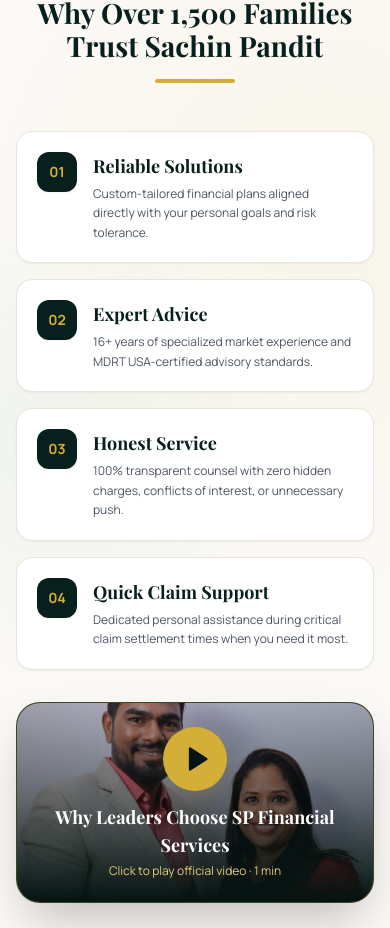
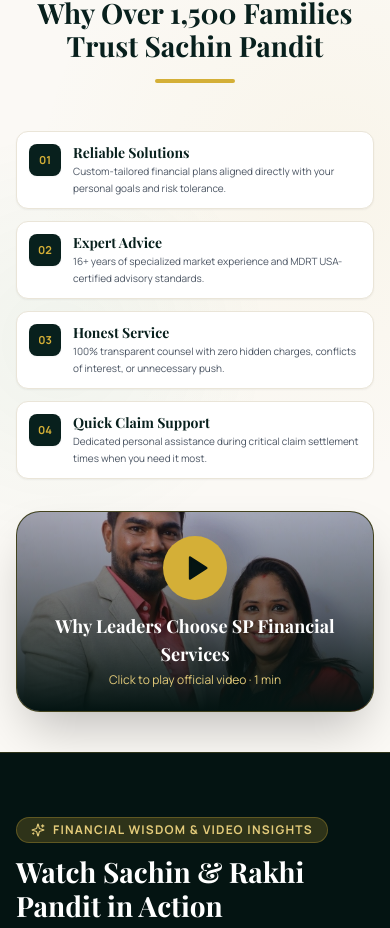
Before and after one commit to dakshch-07/SP-financial-services, a Next.js app: page / in a window 390 px wide. Shown: the part 3330-4258 px from the top of the page. Built offline with nearby package versions, Linux system fonts and the light colour scheme; a web font is replaced by a local one.

Commit message:
Add zig-zag slide-in animations and compact mobile sizing to trust pillar cards

```diff
--- a/app/page.tsx
+++ b/app/page.tsx
@@ -487,21 +487,24 @@
 
         <div className="grid grid-cols-1 lg:grid-cols-12 gap-8 lg:gap-12 items-center">
           {/* 4 Trust Pillars (6 cols) */}
-          <div className="lg:col-span-6 space-y-4">
+          <div className="lg:col-span-6 space-y-3 sm:space-y-4">
             {WHY_CHOOSE_US_POINTS.map((point, idx) => (
               <motion.div
                 key={point.title}
-                variants={fadeUp}
-                className="p-5 rounded-2xl bg-white border border-cream-300 shadow-sm flex items-start gap-4 hover:border-gold-400/40 hover:shadow-md transition-all duration-300"
+                initial={{ opacity: 0, x: idx % 2 === 0 ? -60 : 60 }}
+                whileInView={{ opacity: 1, x: 0 }}
+                viewport={{ once: true, margin: "-40px" }}
+                transition={{ duration: 0.5, delay: idx * 0.1, ease: "easeOut" }}
+                className="p-3 sm:p-5 rounded-xl sm:rounded-2xl bg-white border border-cream-300 shadow-sm flex items-start gap-3 sm:gap-4 hover:border-gold-400/40 hover:shadow-md transition-all duration-300"
               >
-                <div className="w-10 h-10 rounded-xl bg-forest-900 text-gold-400 flex items-center justify-center font-bold text-sm flex-shrink-0 shadow-sm">
+                <div className="w-8 h-8 sm:w-10 sm:h-10 rounded-lg sm:rounded-xl bg-forest-900 text-gold-400 flex items-center justify-center font-bold text-[11px] sm:text-sm flex-shrink-0 shadow-sm">
                   0{idx + 1}
                 </div>
                 <div>
-                  <h3 className="font-serif text-lg font-bold text-forest-900 mb-1">
+                  <h3 className="font-serif text-[14px] sm:text-lg font-bold text-forest-900 mb-0.5 sm:mb-1 leading-tight">
                     {point.title}
                   </h3>
-                  <p className="text-xs sm:text-sm text-gray-600 leading-relaxed">
+                  <p className="text-[10px] sm:text-sm text-gray-600 leading-relaxed">
                     {point.desc}
                   </p>
                 </div>
```
